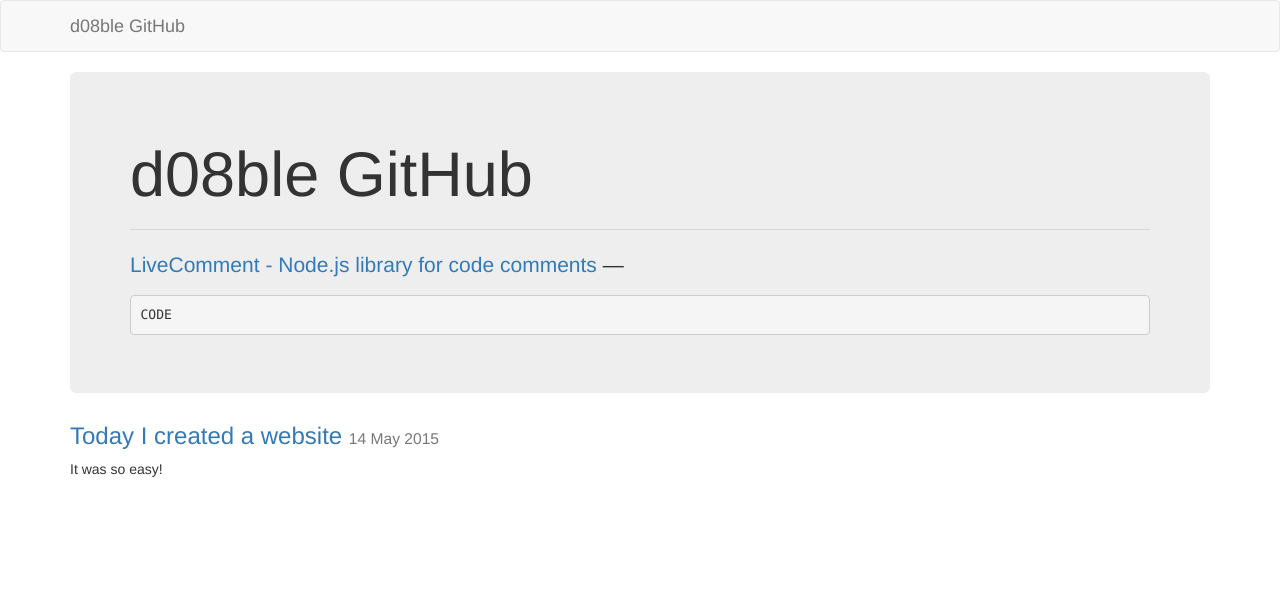
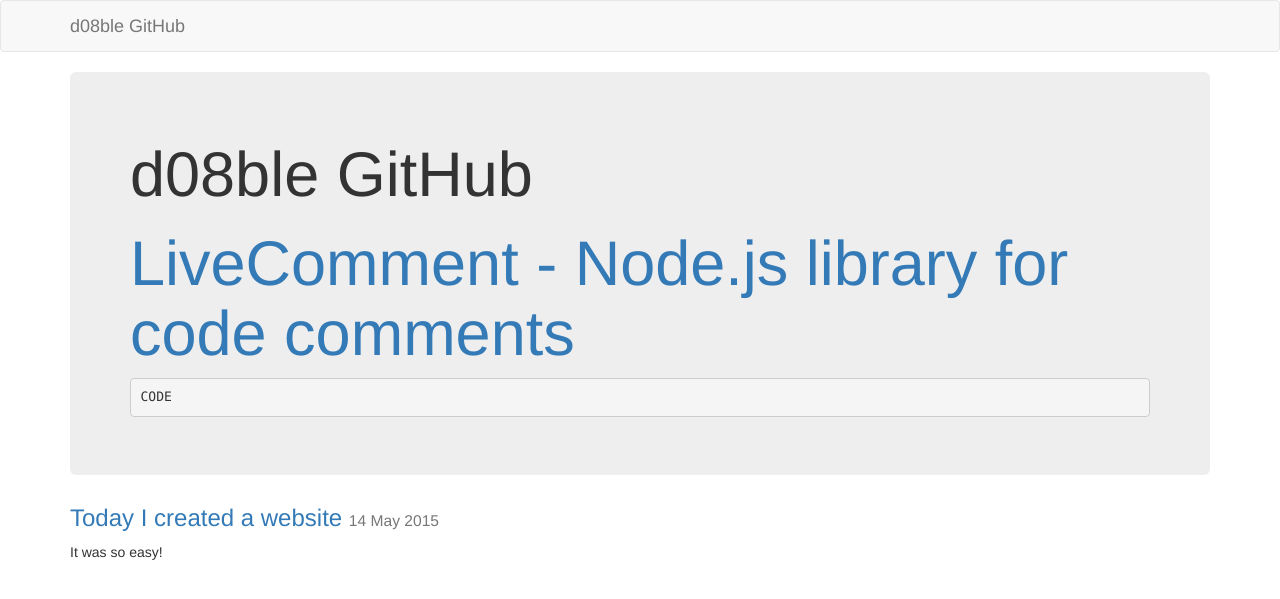
Before and after one commit to d08ble/d08ble.github.io, a Jekyll site: the page built from index.md, in a window 1280 px wide. Shown: the top 599 px of the page. Built offline with Jekyll 4.4.1, drawn with Linux system fonts in a browser that asks for light colours.

Commit message:
Edit from JekyllCMS

````diff
--- a/index.md
+++ b/index.md
@@ -2,9 +2,8 @@
 layout: home
 title: d08ble Home
 ---
----
-[LiveComment - Node.js library for code comments](https://d08ble.github.com/livecomment)
----
+# [LiveComment - Node.js library for code comments](https://d08ble.github.com/livecomment)
+
 
 ```javascript
 CODE
````
